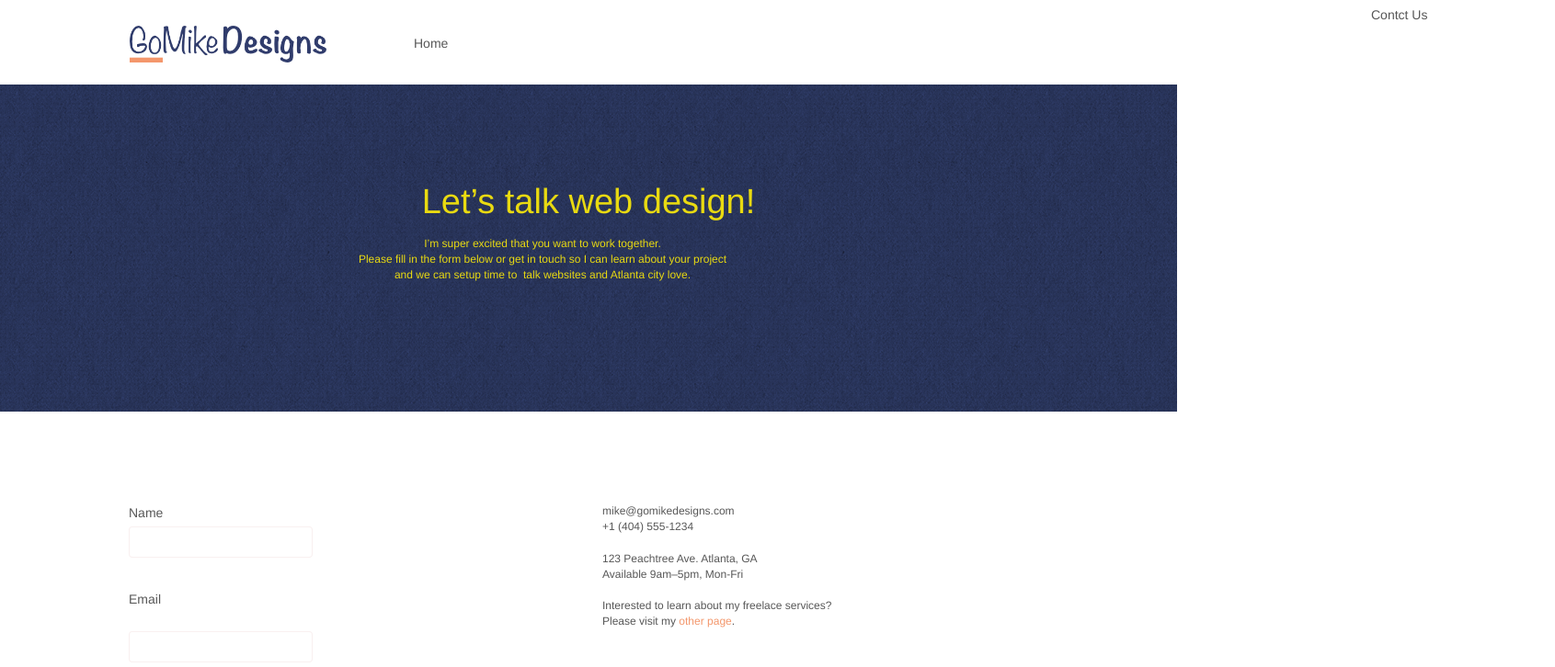
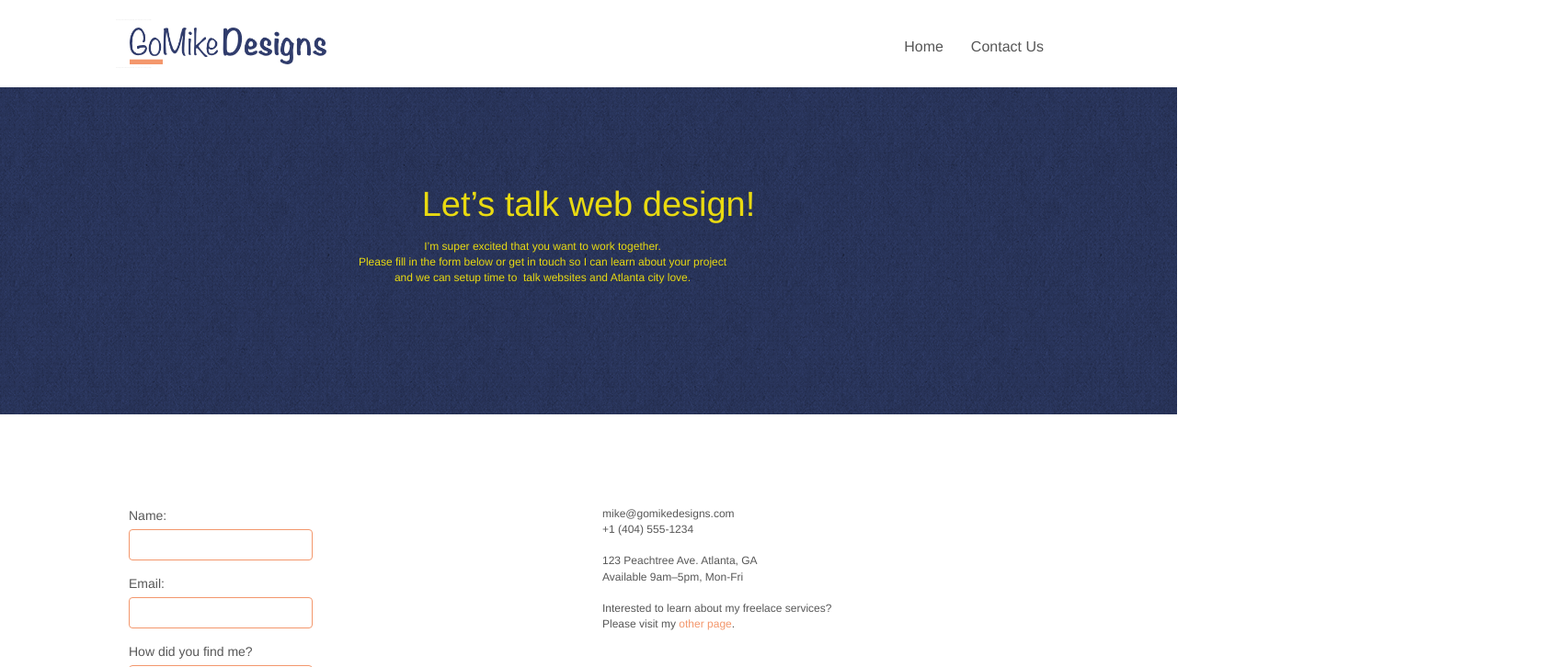
Before and after one commit to Thebishwa/project-4-SEO-OPT, a plain HTML site: page Contact.html in a window 1280 px wide. Shown: the top 726 px of the page at 92% size, 1691 px wide, since content can reach past the window. Drawn offline with nearby package versions, Linux system fonts and the light colour scheme; files that its build step writes are made by us from their sources.

Commit message:
contact page

```diff
--- a/Contact.html
+++ b/Contact.html
@@ -1,24 +1,24 @@
 <!doctype html>
-<html lang="Default">
+<html lang="en">
 <head>
     <meta charset="utf-8">
-    <meta name="keywords" content="">
-    <meta name="description" content="">
+    <meta name="keywords" content="seo, google, website, internet, web design, design agency, design agency, design agency, design agency, design agency, design agency, logo design atlanta">
+    <meta name="description" content="I'm Mike and your should hire me to build your website">
     <meta name="viewport" content="width=device-width, initial-scale=1.0, viewport-fit=cover">
     <link rel="shortcut icon" type="image/png" href="favicon.jpg">
 
-	<link rel="stylesheet" type="text/css" href="./css/bootstrap.min.css">
+	<link rel="stylesheet" type="text/css" href="./css/bootstrap.css">
 	<link rel="stylesheet" type="text/css" href="style.css">
-	<link rel="stylesheet" type="text/css" href="./css/font-awesome.min.css">
-	<link rel="stylesheet" type="text/css" href="./css/et-line.min.css">
+	<link rel="stylesheet" type="text/css" href="./css/font-awesome.css">
+	<link rel="stylesheet" type="text/css" href="./css/et-line.css">
 
 
-	<script src="./js/jquery-2.1.0.min.js"></script>
-	<script src="./js/bootstrap.min.js"></script>
-	<script src="./js/blocs.min.js"></script>
-	<script src="./js/jqBootstrapValidation.js"></script>
-	<script src="./js/formHandler.js"></script>
-    <title>Contact Us! Go Mike Design...</title>
+	<script src="./js/jquery-2.1.0.js"></script>
+	<script src="./js/bootstrap.js"></script>
+	<script src="./js/blocs.js"></script>
+
+    <title>Go Mike Designs ! Graphic...</title>
+
 
 
 <!-- Analytics -->
@@ -28,40 +28,38 @@
 </head>
 <body>
 <!-- Main container -->
-<div class="page-container">
+<di class="page-container">
 
 <!-- bloc-0 -->
 <div class="bloc bgc-white l-bloc " id="bloc-0">
 	<div class="container bloc-sm">
 		<nav class="navbar row">
 			<div class="navbar-header">
-				<a class="navbar-brand" href="index.html"><img src="img/atlanta%20web%20design%20logo.png"  height="40" /></a>
-<!--removed-->
+					<div class="keywords" style="color:#cccccc;font-size:1px;">web agency atlanta, web strategy, web design, logo, website, web, internet, logo design</div>
+				<a class="navbar-brand" href="index.html"><img src="img/atlanta%20web%20design%20logo.png" alt="logo, seo, google, website, internet, web design, design agency" height="40" /></a>
+					<div class="keywords" style="color:#cccccc;font-size:1px;">web agency atlanta, web strategy, web design, logo, website, web, internet, logo design</div>
+
+				<button id="nav-toggle" type="button" class="ui-navbar-toggle navbar-toggle" data-toggle="collapse" data-target=".navbar-1">
+					<span class="sr-only">Toggle navigation</span><span class="icon-bar"></span><span class="icon-bar"></span><span class="icon-bar"></span>
+				</button>
 			</div>
 			<div class="collapse navbar-collapse navbar-1 special-dropdown-nav">
-
 				<ul class="site-navigation nav navbar-nav">
-					<section class="contact-nav-bar-1">
-						<li>
+					<li>
 						<a href="index.html">Home</a>
 					</li>
-				</section>
 
-				</ul>
-				<section class="contact-nav-bar-2">
 					<li>
-						<a href="Contact.html">Contct Us</a>
+						<a href="Contact.html">Contact Us</a>
 					</li>
-				</section>
 				</ul>
 			</div>
-			</div>
-
 		</nav>
 	</div>
 </div>
 <!-- bloc-0 END -->
 
+<!-- bloc-1-hero -->
 <!-- bloc-6 -->
 <div class="bloc bg-dots-bg bg-repeat bgc-dark-slate-blue d-bloc bloc-bg-texture texture-paper" id="bloc-6">
 	<div class="container bloc-lg">
@@ -88,16 +86,16 @@
 					<div class="form-group">
 
 						<label>
-							Name
+							Name:
 						</label>
 						<input id="name" class="form-control" required />
 					</div>
 					<div class="form-group">
-						<secton class="form-group-1">
+
 						<label>
-							Email
+							Email:
 						</label>
-					</section>
+
 						<input id="email" class="form-control" type="email" required />
 					</div>
 					<div class="form-group">
--- a/style.css
+++ b/style.css
@@ -5,10 +5,6 @@ body {
     overflow-x: hidden;
     -webkit-font-smoothing: antialiased;
     -moz-osx-font-smoothing: grayscale;
-}
-.form-group-1 {
-    line-height: 60px;
-
 }
 
 a,
@@ -546,7 +542,7 @@ button {
 }
 
 .form-control {
-    border-color: rgba(196, 111, 111, 0.1);
+    border-color: rgb(243 151 108);
     box-shadow: none;
     width: 200px;
 }
```
